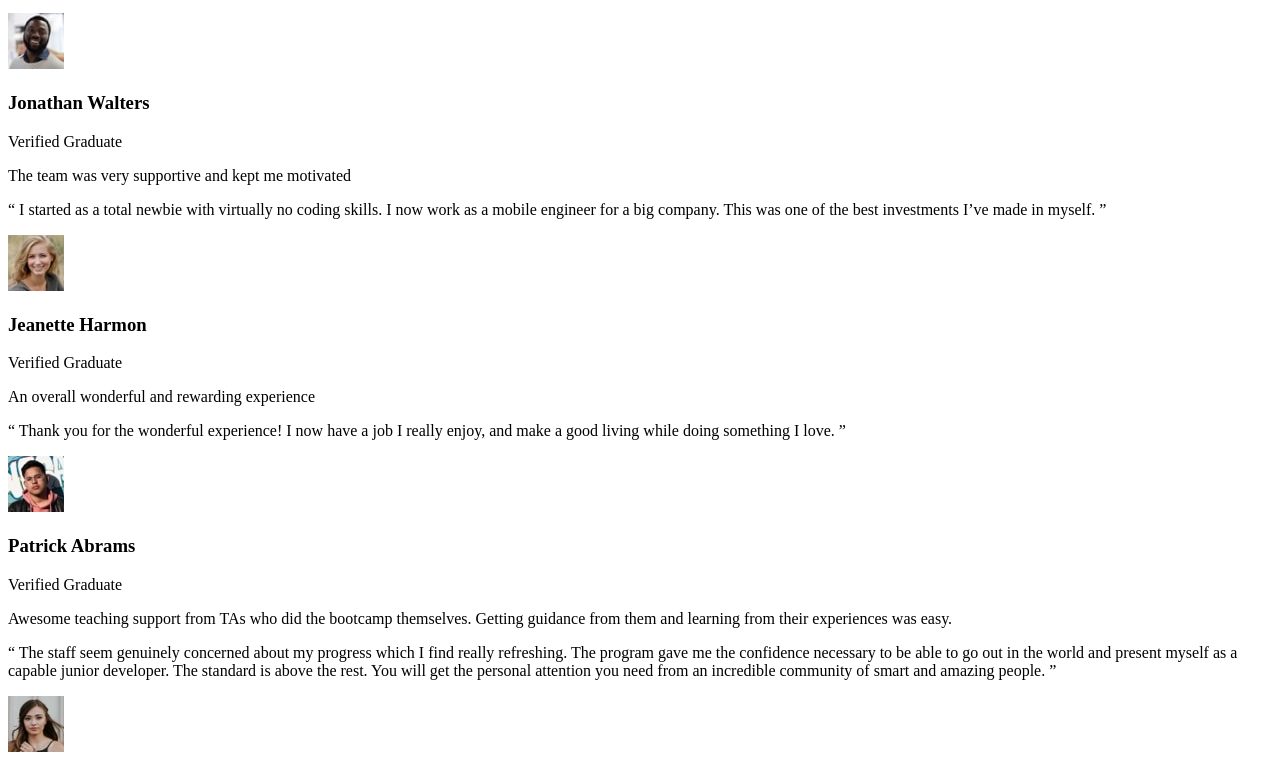
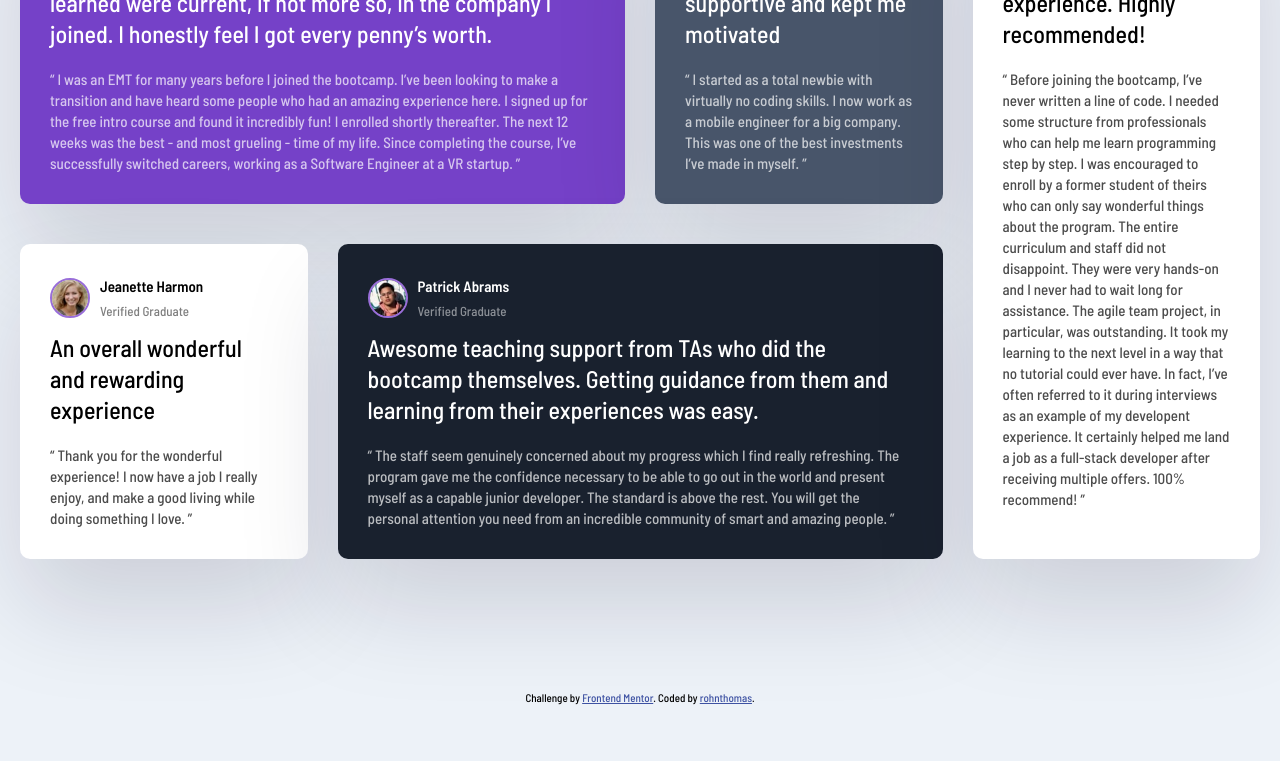
Before and after one commit to rohnthomas/learning-grid, a plain HTML site: page index.html in a window 1280 px wide. Shown: the part 252-1013 px from the top of the page. After the commit the page ends 960 px from the top, so only its background shows below. Drawn offline with Linux system fonts and the light colour scheme.

Commit message:
added the grid concept

```diff
--- a/index.html
+++ b/index.html
@@ -39,7 +39,7 @@
       </p>
     </div>
 
-    <div class="card card-bg-grey">
+    <div class="card card-bg-gray">
       <header class="card_header">
         <img src="images/image-jonathan.jpg" class="card_img" alt="jonathan">
         <div>
--- a/styles.css
+++ b/styles.css
@@ -0,0 +1,108 @@
+*{
+    box-sizing: border-box;
+    margin: 0;
+    padding: 0;
+}
+body{
+    background:#edf2f8;
+    font-family: 'Barlow Semi Condensed', sans-serif;
+    line-height: 1.7;
+    font-size: 13px;
+}
+.testimonials{
+    max-width: 1440px;
+    margin: 100px auto;
+    padding: 20px;
+    display: grid;
+    grid-template-columns: repeat(4,1fr);
+    gap: 30px;
+}
+
+.card{
+    background:white;
+    border-radius: 10px;
+    padding:30px;
+    box-shadow: rgba(17,12,46,0.15) 0px 48px 100px 0px;
+    margin-bottom: 10px;
+}
+
+
+.card_header{
+    display: flex;
+    align-items: center;
+    margin-bottom: 10px;
+}
+
+.card_header h3{
+    font-size: 15px;
+}
+
+.card_header p{
+    opacity: 50%;
+}
+
+.card_img{
+    width: 40px;
+    height: 40px;
+    border-radius: 50%;
+    border: 2px solid #996ed9;
+    margin-right: 10px;
+}
+
+.card_lead{
+    font-size: 1.5rem;
+    font-weight: 500;
+    line-height: 1.3;
+    margin-bottom: 20px;
+}
+
+.card_quote{
+    font-size: 15px;
+    font-weight: 500;
+    line-height: 1.4;
+    opacity: 70%;
+}
+
+
+.card-bg-purple{
+    background: hsl(263, 55%, 52%);
+    color: #fff;
+    background-image: url('./images/bg-pattern-quotation.svg');
+    background-repeat: no-repeat;
+    background-position: top 10px right 100px;
+}
+
+.card-bg-gray{
+    background: hsl(217, 19%, 35%);
+    color: #fff;
+}
+
+.card-bg-white{
+    background: white;
+    color: black;
+}
+
+.card-bg-black{
+    background: hsl(219, 29%, 14%);
+    color: #fff;
+}
+
+
+.card:nth-of-type(1){
+    grid-column: 1 / 3 ;
+}
+
+.card:nth-of-type(4){
+    grid-column: 2 / 4 ;
+    grid-row: 2 / 3;
+}
+
+.card:nth-of-type(3){
+    grid-row: 2 / 3 ;
+    grid-column: 1 / 2 ;
+}
+
+.card:nth-of-type(5){
+    grid-row: 1 / 3 ;
+    grid-column: 4 / 5 ;
+}
```
